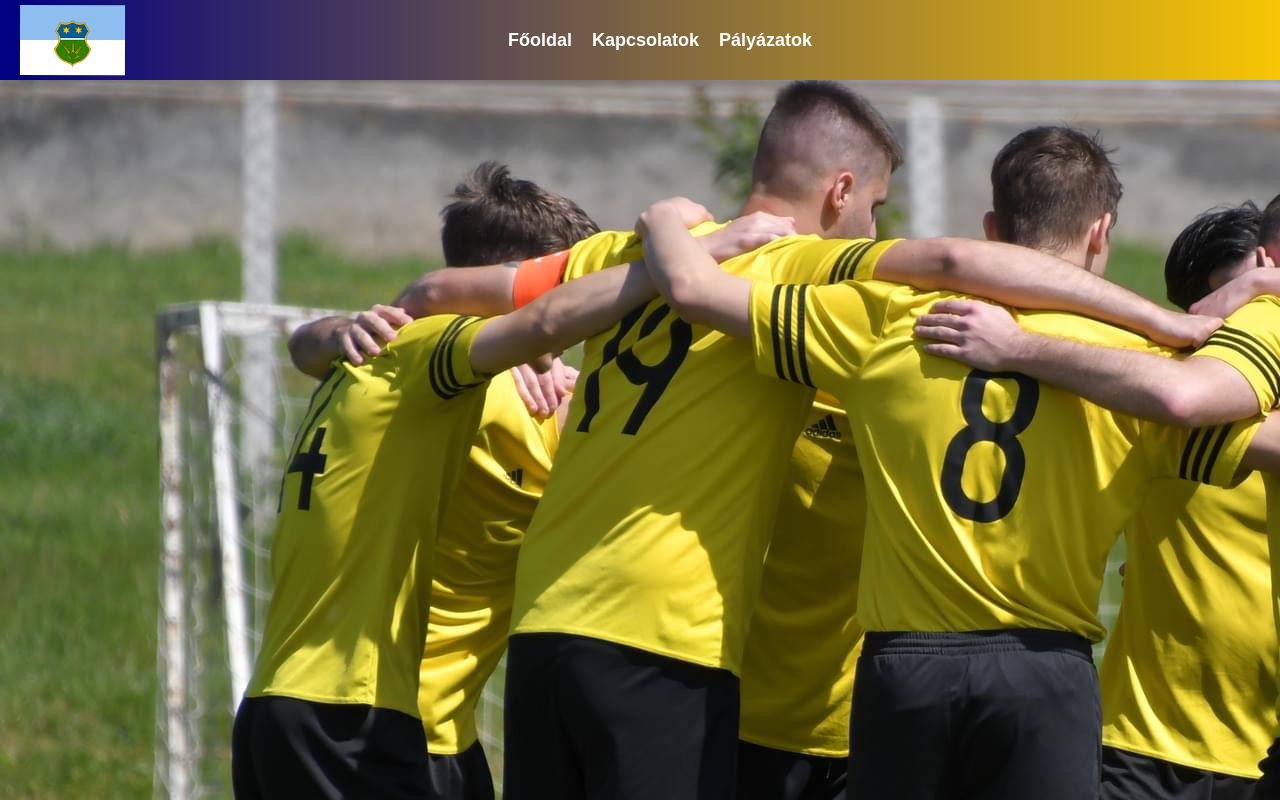
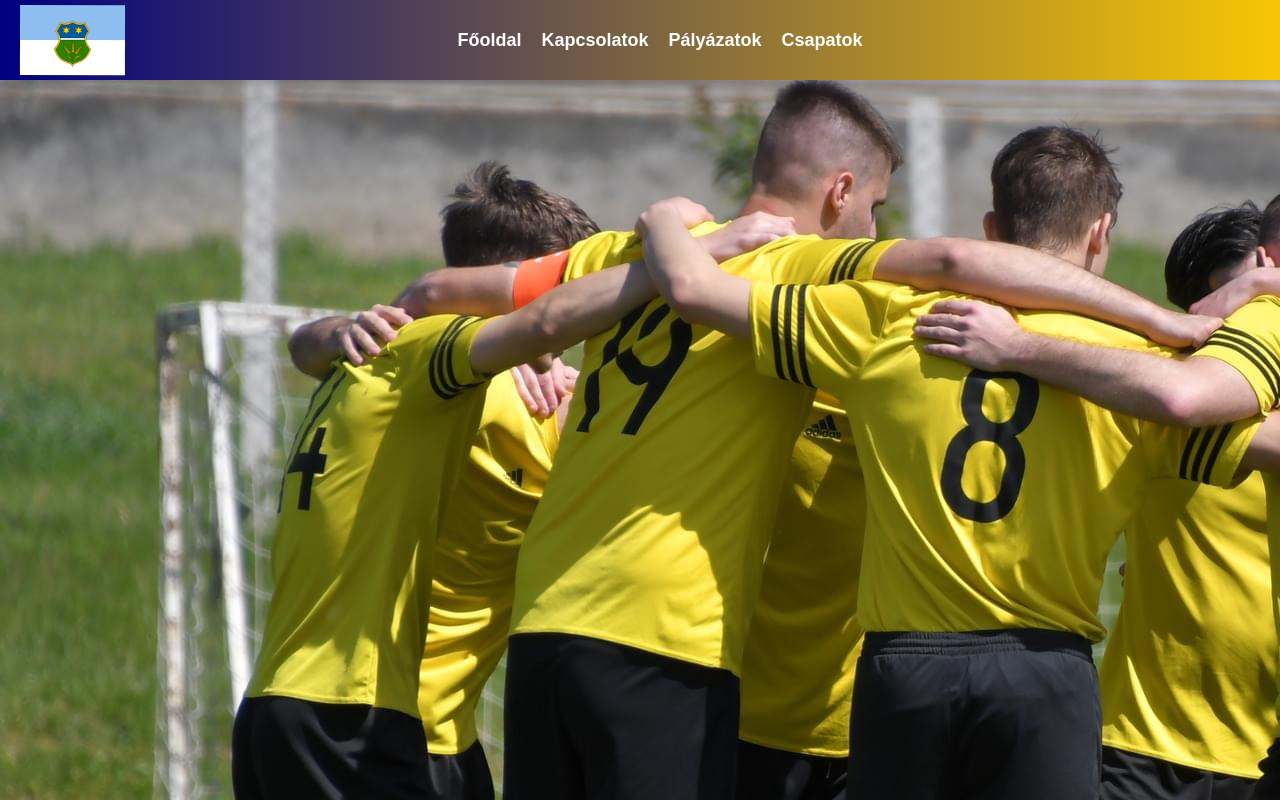
Before and after one commit to J0skaa/club-website, a React (Create React App) app in the folder frontend/: page / in a window 1280 px wide. Shown: the top 800 px of the page. Built offline with nearby package versions, Linux system fonts and the light colour scheme.

Commit message:
The Teams page is created, and can be seen on the NavBar

```diff
--- a/frontend/src/App.js
+++ b/frontend/src/App.js
@@ -5,6 +5,7 @@ import WelcomePage from "./pages/WelcomePage";
 import HomePage from "./pages/HomePage";
 import ContactPage from "./pages/ContactPage";
 import ApplicationsPage from "./pages/ApplicationsPage";
+import TeamsPage from "./pages/TeamsPage";
 
 const App = () => {
   return (
@@ -37,6 +38,14 @@ const App = () => {
             </>
           }
         />
+        <Route
+          path="/csapatok"
+          element={
+            <>
+              <TeamsPage />
+            </>
+          }
+        />
       </Routes>
     </Router>
   );
--- a/frontend/src/components/Navbar.js
+++ b/frontend/src/components/Navbar.js
@@ -17,6 +17,9 @@ const NavBar = () => {
         <NavLink to="/palyazatok" className="nav-link">
           Pályázatok
         </NavLink>
+        <NavLink to="/csapatok" className="nav-link">
+          Csapatok
+        </NavLink>
       </div>
     </div>
   );
--- a/frontend/src/pages/HomePage.js
+++ b/frontend/src/pages/HomePage.js
@@ -1,4 +1,4 @@
-import React, { useEffect, useState } from "react";
+import React from "react";
 import Posts from "../components/Posts";
 
 const HomePage = () => {
--- /dev/null
+++ b/frontend/src/pages/TeamsPage.js
@@ -0,0 +1,7 @@
+import React from "react";
+
+const TeamsPage = () => {
+  return <div className="team">This is the place of the teams.</div>;
+};
+
+export default TeamsPage;
```
